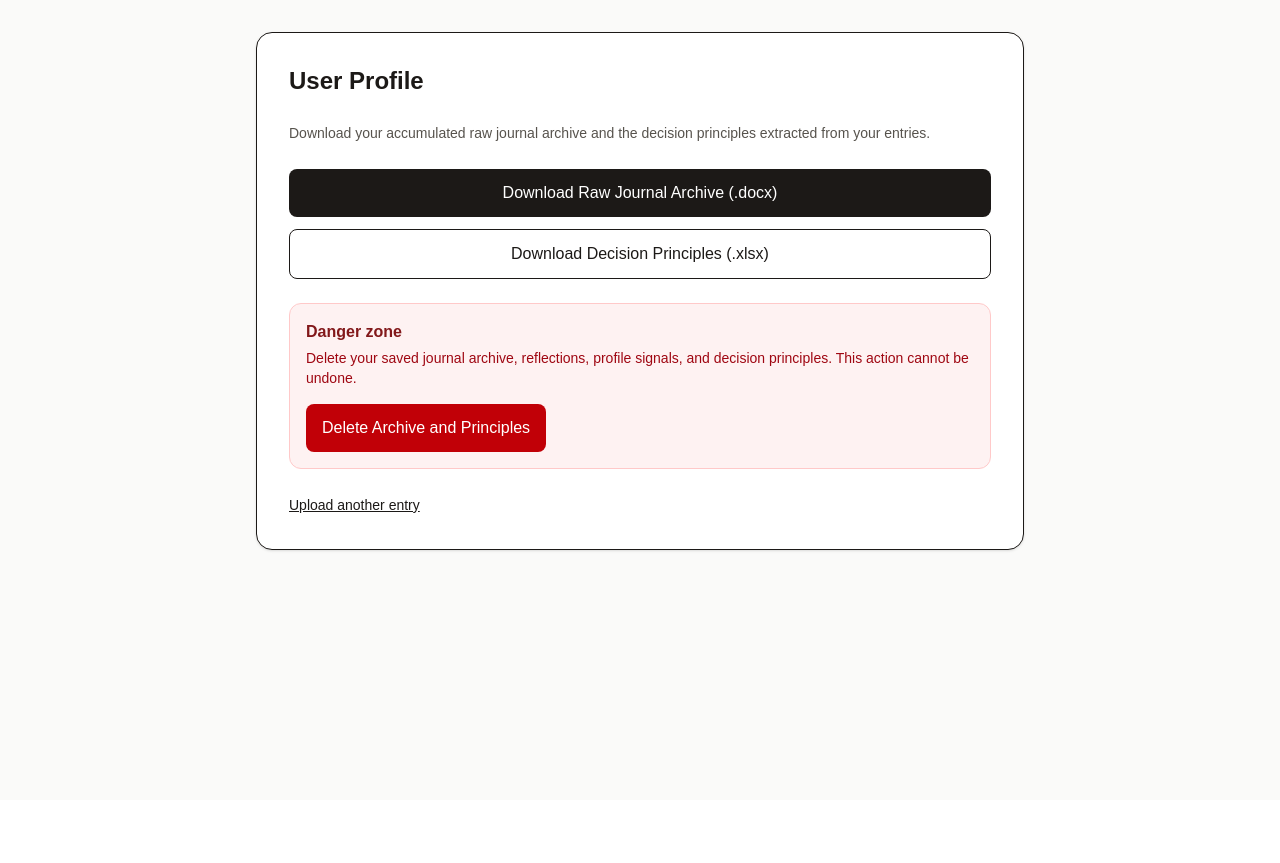
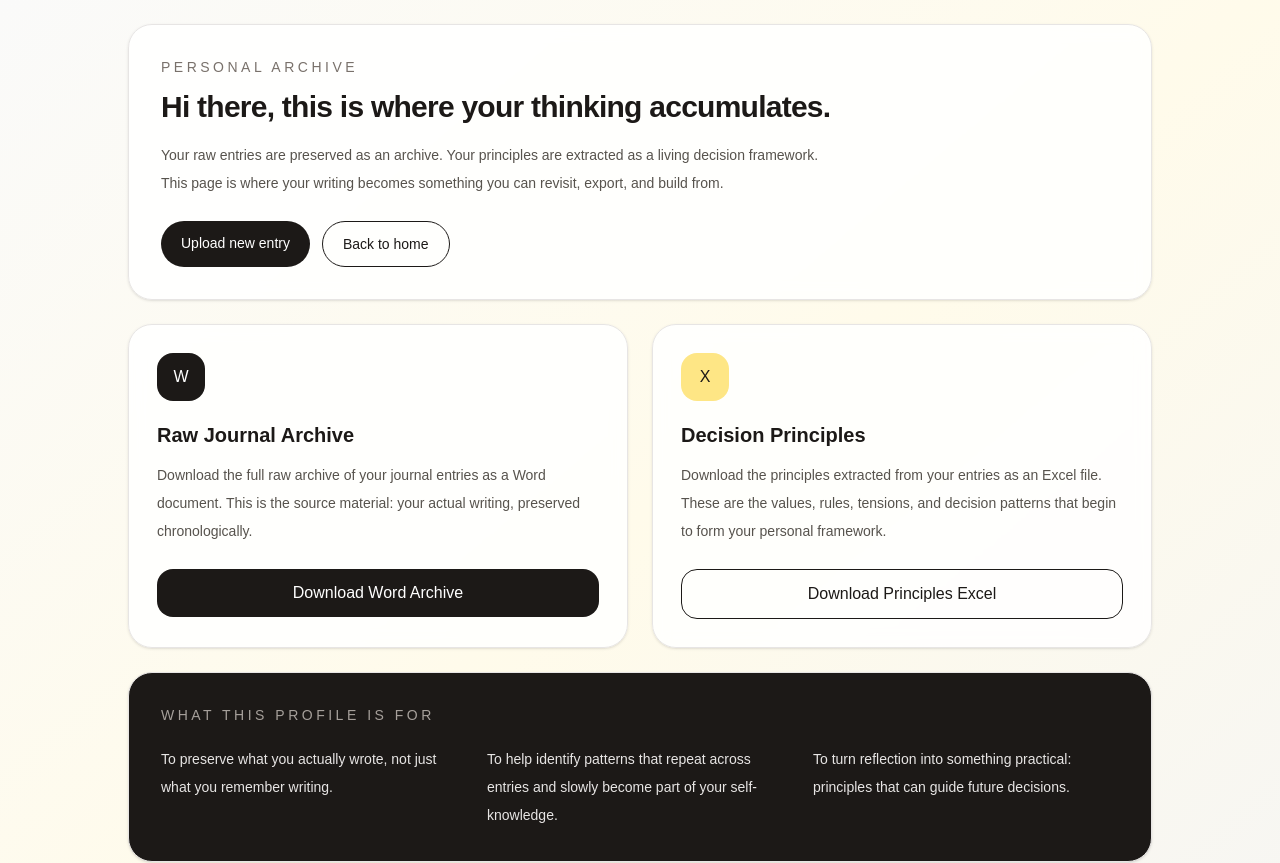
Before and after one commit to diegouriber/AI-Journal, a Next.js app: page /profile in a window 1280 px wide. Shown: the top 863 px of the page. Before the commit the page ends 800 px from the top, so only its background shows below. Built offline with nearby package versions, Linux system fonts and the light colour scheme; no server answers.

Commit message:
make upload and profile experience more personal

```diff
--- a/app/profile/page.tsx
+++ b/app/profile/page.tsx
@@ -1,14 +1,30 @@
 'use client'
 
-import { useState } from 'react'
+import { useEffect, useState } from 'react'
 import { supabase } from '../../lib/supabase'
 
 export default function ProfilePage() {
   const [message, setMessage] = useState('')
   const [deleting, setDeleting] = useState(false)
+  const [firstName, setFirstName] = useState('there')
+
+  useEffect(() => {
+    const loadUser = async () => {
+      const {
+        data: { user },
+      } = await supabase.auth.getUser()
+
+      if (user?.email) {
+        const name = user.email.split('@')[0].split('.')[0]
+        setFirstName(name.charAt(0).toUpperCase() + name.slice(1))
+      }
+    }
+
+    loadUser()
+  }, [])
 
   const downloadFile = async (url: string, filename: string) => {
-    setMessage('Preparing download...')
+    setMessage('Preparing your file...')
 
     const {
       data: { session },
@@ -85,24 +101,80 @@ export default function ProfilePage() {
   }
 
   return (
-    <main className="min-h-screen bg-stone-50 p-8 text-stone-900">
-      <div className="mx-auto max-w-3xl space-y-6 rounded-2xl border bg-white p-8 shadow-sm">
-        <h1 className="text-2xl font-semibold">User Profile</h1>
-
-        <p className="text-sm leading-6 text-stone-600">
-          Download your accumulated raw journal archive and the decision
-          principles extracted from your entries.
+    <main className="min-h-screen bg-gradient-to-br from-stone-50 via-amber-50 to-stone-100 p-6 text-stone-900">
+      <div className="mx-auto max-w-5xl space-y-6">
+        <div className="rounded-3xl border border-stone-200 bg-white/85 p-8 shadow-sm backdrop-blur">
+          <p className="text-sm uppercase tracking-[0.25em] text-stone-500">
+            Personal Archive
           </p>
 
-        <div className="space-y-3">
+          <h1 className="mt-3 text-3xl font-semibold tracking-tight">
+            Hi {firstName}, this is where your thinking accumulates.
+          </h1>
+
+          <p className="mt-4 max-w-2xl text-sm leading-7 text-stone-600">
+            Your raw entries are preserved as an archive. Your principles are
+            extracted as a living decision framework. This page is where your
+            writing becomes something you can revisit, export, and build from.
+          </p>
+
+          <div className="mt-6 flex flex-wrap gap-3">
+            <a
+              href="/upload"
+              className="rounded-full bg-stone-900 px-5 py-3 text-sm text-white hover:bg-stone-800"
+            >
+              Upload new entry
+            </a>
+
+            <a
+              href="/"
+              className="rounded-full border px-5 py-3 text-sm hover:bg-stone-50"
+            >
+              Back to home
+            </a>
+          </div>
+        </div>
+
+        <section className="grid gap-6 md:grid-cols-2">
+          <div className="rounded-3xl border border-stone-200 bg-white/85 p-7 shadow-sm backdrop-blur">
+            <div className="flex h-12 w-12 items-center justify-center rounded-2xl bg-stone-900 text-white">
+              W
+            </div>
+
+            <h2 className="mt-5 text-xl font-semibold">
+              Raw Journal Archive
+            </h2>
+
+            <p className="mt-3 text-sm leading-7 text-stone-600">
+              Download the full raw archive of your journal entries as a Word
+              document. This is the source material: your actual writing,
+              preserved chronologically.
+            </p>
+
             <button
               onClick={() =>
                 downloadFile('/api/export/archive', 'raw-journal-archive.docx')
               }
-            className="w-full rounded-lg bg-stone-900 px-4 py-3 text-white"
+              className="mt-6 w-full rounded-2xl bg-stone-900 px-4 py-3 text-white hover:bg-stone-800"
             >
-            Download Raw Journal Archive (.docx)
+              Download Word Archive
             </button>
+          </div>
+
+          <div className="rounded-3xl border border-stone-200 bg-white/85 p-7 shadow-sm backdrop-blur">
+            <div className="flex h-12 w-12 items-center justify-center rounded-2xl bg-amber-200 text-stone-900">
+              X
+            </div>
+
+            <h2 className="mt-5 text-xl font-semibold">
+              Decision Principles
+            </h2>
+
+            <p className="mt-3 text-sm leading-7 text-stone-600">
+              Download the principles extracted from your entries as an Excel
+              file. These are the values, rules, tensions, and decision patterns
+              that begin to form your personal framework.
+            </p>
 
             <button
               onClick={() =>
@@ -111,15 +183,40 @@ export default function ProfilePage() {
                   'decision-principles.xlsx'
                 )
               }
-            className="w-full rounded-lg border px-4 py-3"
+              className="mt-6 w-full rounded-2xl border px-4 py-3 hover:bg-stone-50"
             >
-            Download Decision Principles (.xlsx)
+              Download Principles Excel
             </button>
           </div>
+        </section>
 
-        <div className="rounded-xl border border-red-200 bg-red-50 p-4">
+        <section className="rounded-3xl border border-stone-200 bg-stone-900 p-8 text-white shadow-sm">
+          <p className="text-sm uppercase tracking-[0.25em] text-stone-400">
+            What this profile is for
+          </p>
+
+          <div className="mt-5 grid gap-5 text-sm leading-7 text-stone-200 md:grid-cols-3">
+            <p>
+              To preserve what you actually wrote, not just what you remember
+              writing.
+            </p>
+
+            <p>
+              To help identify patterns that repeat across entries and slowly
+              become part of your self-knowledge.
+            </p>
+
+            <p>
+              To turn reflection into something practical: principles that can
+              guide future decisions.
+            </p>
+          </div>
+        </section>
+
+        <section className="rounded-3xl border border-red-200 bg-red-50 p-6">
           <h2 className="font-semibold text-red-900">Danger zone</h2>
-          <p className="mt-1 text-sm text-red-800">
+
+          <p className="mt-2 text-sm leading-6 text-red-800">
             Delete your saved journal archive, reflections, profile signals, and
             decision principles. This action cannot be undone.
           </p>
@@ -127,17 +224,17 @@ export default function ProfilePage() {
           <button
             onClick={deleteProfileData}
             disabled={deleting}
-            className="mt-4 rounded-lg bg-red-700 px-4 py-3 text-white disabled:opacity-50"
+            className="mt-5 rounded-2xl bg-red-700 px-5 py-3 text-white hover:bg-red-800 disabled:opacity-50"
           >
             {deleting ? 'Deleting...' : 'Delete Archive and Principles'}
           </button>
-        </div>
+        </section>
 
-        {message && <p className="text-sm text-stone-600">{message}</p>}
-
-        <a href="/upload" className="inline-block text-sm underline">
-          Upload another entry
-        </a>
+        {message && (
+          <p className="rounded-2xl bg-white/85 p-4 text-sm text-stone-700 shadow-sm">
+            {message}
+          </p>
+        )}
       </div>
     </main>
   )
```
Lines whose indentation alone changed are shown as unchanged.
